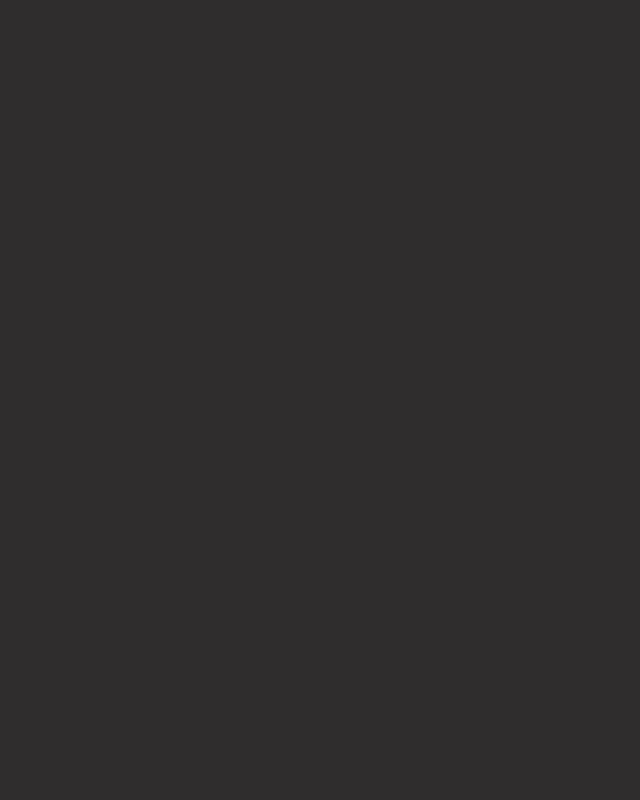
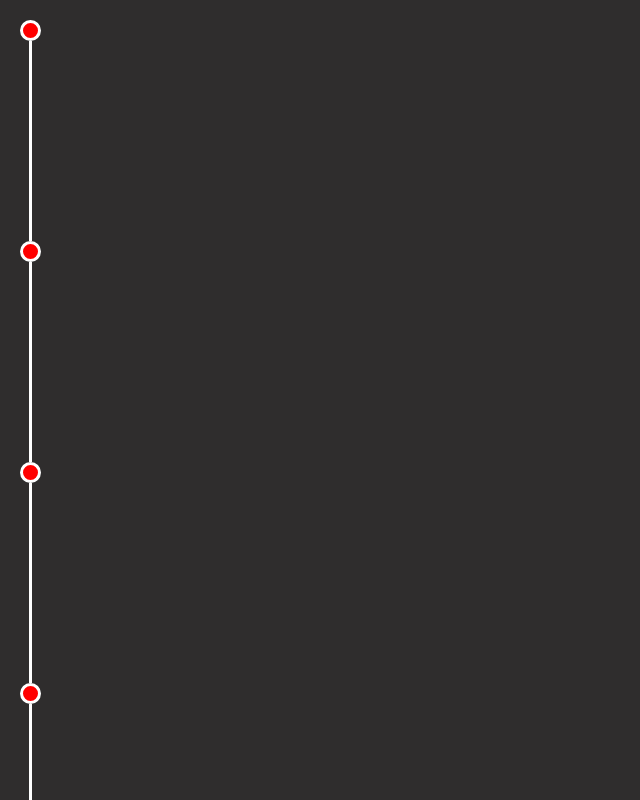
Before and after one commit to trenholme90/timeline, a Vue app: page / in a window 1280 px wide. Shown: the whole page, without its empty margins (0-640 px from the left). Built offline with nearby package versions, Linux system fonts and the light colour scheme.

Commit message:
timeline styling and component structure

```diff
--- a/package.json
+++ b/package.json
@@ -11,6 +11,7 @@
     "build": "node build/build.js"
   },
   "dependencies": {
+    "es6-promises": "^1.0.10",
     "vue": "^2.5.2",
     "vue-router": "^3.0.1",
     "vuex": "^3.1.0"
--- a/src/assets/scss-resources/components/_page-container.scss
+++ b/src/assets/scss-resources/components/_page-container.scss
@@ -1,14 +1,14 @@
-.page-container {
-    position: fixed;
-    top: 0;
-    bottom: 0;
-    left: 0;
-    right: 0;
-    background-color: #2f2d2d;
+// .page-container {
+//     position: fixed;
+//     top: 0;
+//     bottom: 0;
+//     left: 0;
+//     right: 0;
+//     background-color: #2f2d2d;
 
-    &__inner {
-        padding: 20px 20px 0 20px;
-        height: 100vh;
-        overflow-y: scroll;
-    }
-}
+//     &__inner {
+//         padding: 20px 20px 0 20px;
+//         height: 100vh;
+//         overflow-y: scroll;
+//     }
+// }
--- a/src/assets/scss-resources/components/_timeline.scss
+++ b/src/assets/scss-resources/components/_timeline.scss
@@ -1,3 +1,43 @@
+$item-height: 200px;
+
 .timeline {
-    color: white;
+    position: fixed;
+    top: 0;
+    bottom: 0;
+    left: 0;
+    right: 0;
+    background-color: #2f2d2d;
+
+    &__inner {
+        margin: 20px 20px 0 20px;
+        height: 100vh;
+        overflow-y: scroll;
+    }
+
+    &__item {
+        position: relative;
+        color: white;
+        width: 15px;
+        height: 15px;
+        background-color: red;
+        border-radius: 50%;
+        border: 3px solid white;
+        margin-bottom: $item-height;
+
+        &:after {
+            content: "";
+            position: absolute;
+            top: 18px;
+            left: 6px;
+            border-left: 3px solid white;
+            height: $item-height;
+        }
+
+        &:last-of-type {
+            margin-bottom: 40px;
+            &:after {
+                content: none;
+            }
+        }
+    }
 }
--- /dev/null
+++ b/src/components/TimelineItem.vue
@@ -0,0 +1,24 @@
+<template>
+  <div class="timeline__item">
+    <div class="timeline__tooltip">
+        <div class="timeline__tooltip-date">
+        </div>
+        <div class="timeline__tooltip-title">
+        </div>
+        <div class="timeline__tooltip-text">
+        </div>
+    </div>
+  </div>
+</template>
+
+<script>
+
+export default {
+  name: 'TimelineItem',
+  data () {
+    return {
+      item: ''
+    }
+  }
+}
+</script>
--- a/src/components/main.vue
+++ b/src/components/main.vue
@@ -1,10 +1,5 @@
 <template>
-  <div class="page-container">
-    <div class="page-container__inner">
-        <Timeline></Timeline>
-    </div>
-
-  </div>
+    <Timeline></Timeline>
 </template>
 
 <script>
--- a/src/components/timeline.vue
+++ b/src/components/timeline.vue
@@ -1,17 +1,22 @@
 <template>
   <div class="timeline">
-    <div v-for="item in data" :key="item">{{item.title}}</div>
+    <div class="timeline__inner">
+      <TimelineItem v-for="item in data" :key="item"></TimelineItem>
+    </div>
   </div>
 </template>
-
 <script>
 import * as json from '../../schema.json'
+import TimelineItem from './TimelineItem'
 
 export default {
   name: 'Timeline',
+  components: {
+    TimelineItem
+  },
   data () {
     return {
-      myjson: json
+      data: json
     }
   }
 }
```
Also changed, not shown: 1 other file (tests, documents, lock files or other folders).
